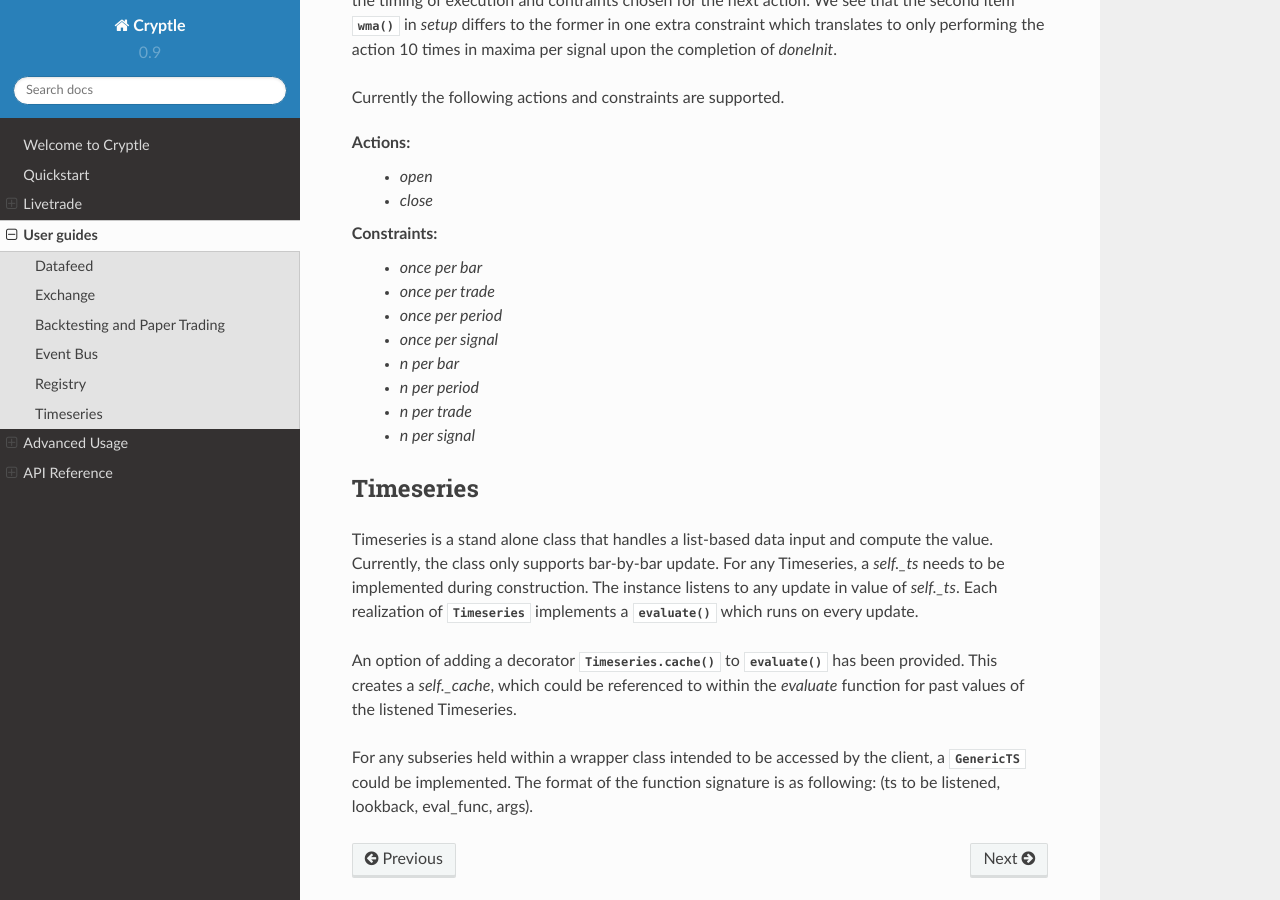
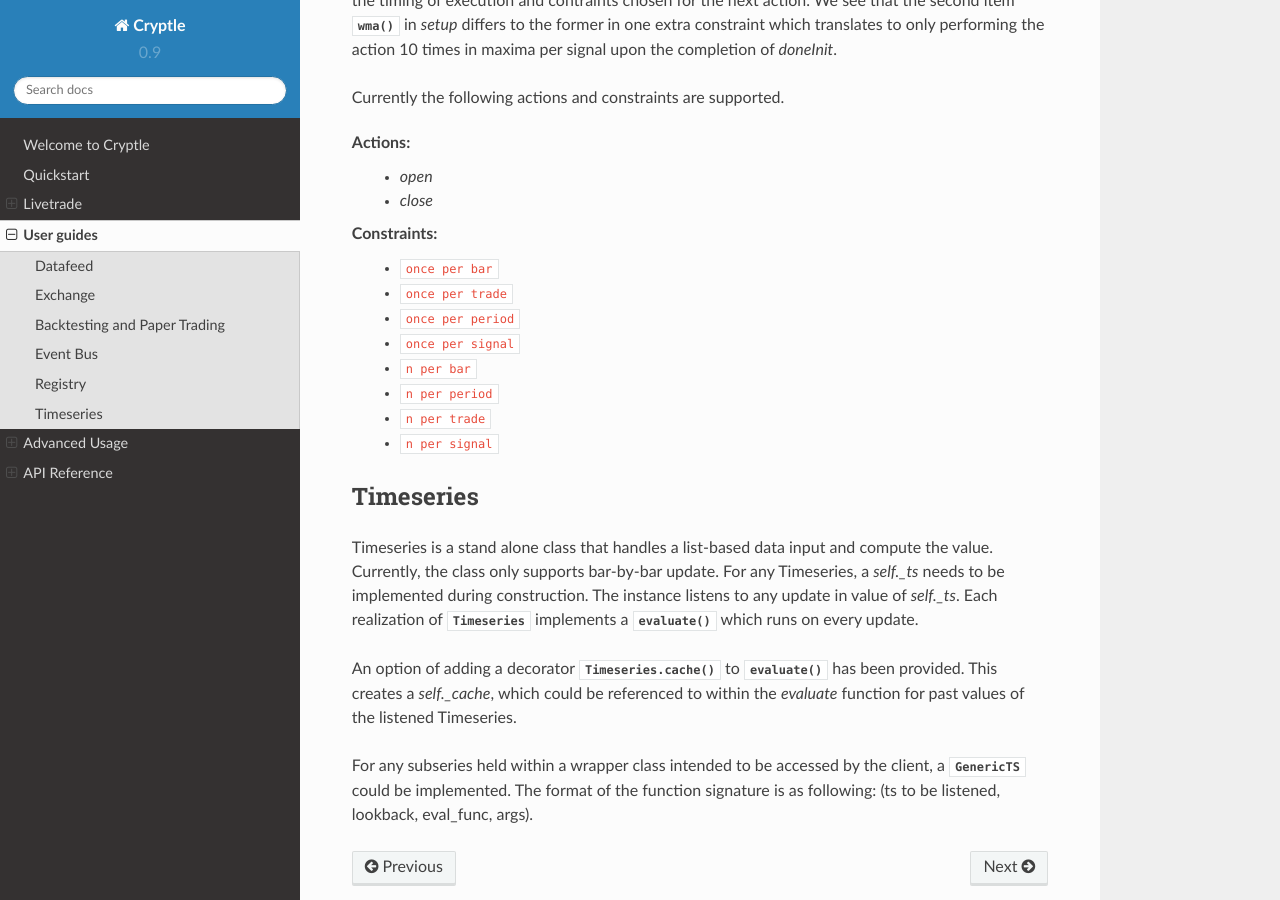
Before and after one commit to bridgelancer/cryptle_fork, a Sphinx documentation site: the page built from docs/guides.rst, in a window 1280 px wide and 900 px high, scrolled down 3090 px. Built offline with Sphinx 7.4.7 and the Read the Docs theme 2.0.0, drawn with Linux system fonts in a browser that asks for light colours.

Commit message:
fix conflict

```diff
--- a/docs/guides.rst
+++ b/docs/guides.rst
@@ -157,14 +157,14 @@
    - `close`
 
 Constraints:
-   - `once per bar`
-   - `once per trade`
-   - `once per period`
-   - `once per signal`
-   - `n per bar`
-   - `n per period`
-   - `n per trade`
-   - `n per signal`
+   - ``once per bar``
+   - ``once per trade``
+   - ``once per period``
+   - ``once per signal``
+   - ``n per bar``
+   - ``n per period``
+   - ``n per trade``
+   - ``n per signal``
 
 .. _timeseries_ref:
 
```
